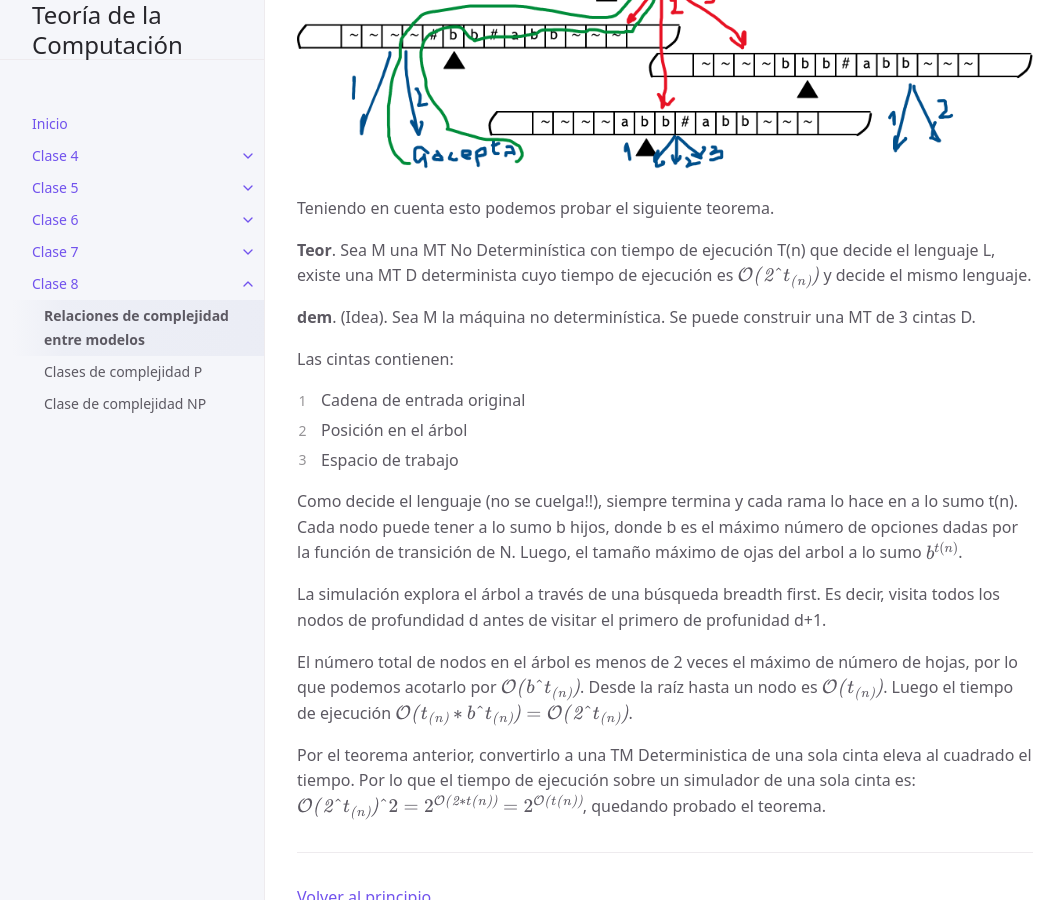
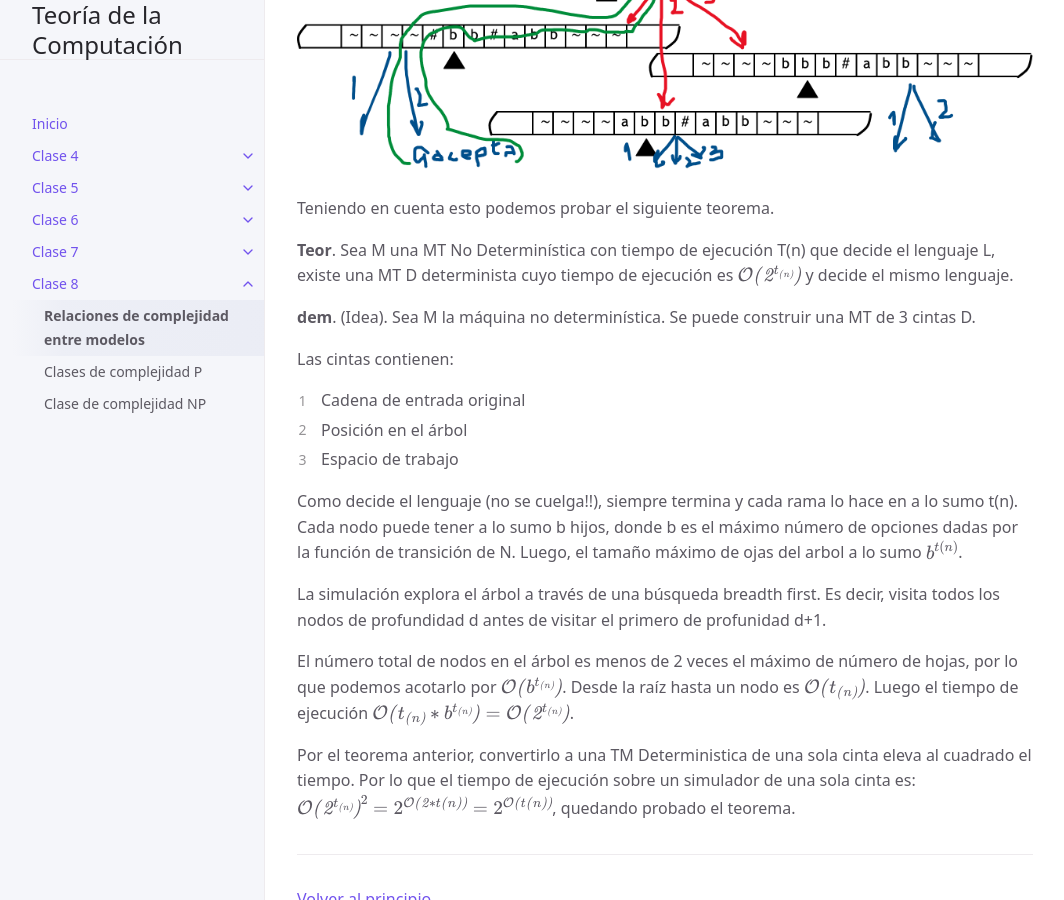
Before and after one commit to teoria-de-la-compu/teoria-de-la-compu.github.io, a Jekyll site: the page built from docs/clase-8/relaciones-de-complejidad-entre-modelos.md, in a window 1280 px wide and 900 px high, scrolled down 1238 px. Shown: the whole window, without its empty margins (107-1171 px from the left). Built offline with Jekyll 4.4.1, drawn with Linux system fonts in a browser that asks for light colours.

Commit message:
corrección de la potencia en clase 8

```diff
--- a/docs/clase-8/relaciones-de-complejidad-entre-modelos.md
+++ b/docs/clase-8/relaciones-de-complejidad-entre-modelos.md
@@ -34,7 +34,7 @@ Recordemos que las distintas combinaciones de estados resultan en algo similar a
 
 Teniendo en cuenta esto podemos probar el siguiente teorema.
 
-**Teor**. Sea M una MT No Determinística con tiempo de ejecución T(n) que decide el lenguaje L, existe una MT D determinista cuyo tiempo de ejecución es $$ \mathcal{O(2ˆ{t_{(n)}})} $$ y decide el mismo lenguaje.
+**Teor**. Sea M una MT No Determinística con tiempo de ejecución T(n) que decide el lenguaje L, existe una MT D determinista cuyo tiempo de ejecución es $$ \mathcal{O(2^{t_{(n)}})} $$ y decide el mismo lenguaje.
 
 **dem**. (Idea). Sea M la máquina no determinística. Se puede construir una MT de 3 cintas D.
 
@@ -48,6 +48,6 @@ Como decide el lenguaje (no se cuelga!!), siempre termina y cada rama lo hace en
 
 La simulación explora el árbol a través de una búsqueda breadth first. Es decir, visita todos los nodos de profundidad d antes de visitar el primero de profunidad d+1.
 
-El número total de nodos en el árbol es menos de 2 veces el máximo de número de hojas, por lo que podemos acotarlo por $$ \mathcal{O(bˆ{t_{(n)}})} $$. Desde la raíz hasta un nodo es $$ \mathcal{O(t_{(n)})} $$. Luego el tiempo de ejecución $$ \mathcal{O(t_{(n)}*bˆ{t_{(n)}})} = \mathcal{O(2ˆ{t_{(n)}})} $$.
+El número total de nodos en el árbol es menos de 2 veces el máximo de número de hojas, por lo que podemos acotarlo por $$ \mathcal{O(b^{t_{(n)}})} $$. Desde la raíz hasta un nodo es $$ \mathcal{O(t_{(n)})} $$. Luego el tiempo de ejecución $$ \mathcal{O(t_{(n)}*b^{t_{(n)}})} = \mathcal{O(2^{t_{(n)}})} $$.
 
-Por el teorema anterior, convertirlo a una TM Deterministica de una sola cinta eleva al cuadrado el tiempo. Por lo que el tiempo de ejecución sobre un simulador de una sola cinta es: $$ \mathcal{O(2ˆ{t_{(n)}})}ˆ2 = 2^{\mathcal{O(2*t(n))}} = 2^{\mathcal{O(t(n))}}$$, quedando probado el teorema.
+Por el teorema anterior, convertirlo a una TM Deterministica de una sola cinta eleva al cuadrado el tiempo. Por lo que el tiempo de ejecución sobre un simulador de una sola cinta es: $$ \mathcal{O(2^{t_{(n)}})}^2 = 2^{\mathcal{O(2*t(n))}} = 2^{\mathcal{O(t(n))}}$$, quedando probado el teorema.
```
Also changed, not shown: docs/clase-8/clase-de-complejidad-p.md (+1 -1 lines).
